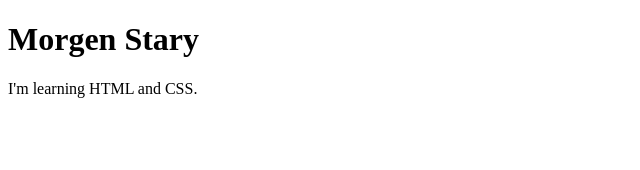
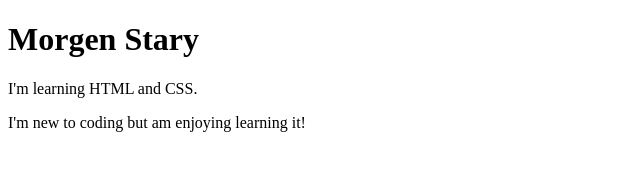
Before and after one commit to morgenstary/morgenstary.github.io, a plain HTML site: page index.html in a window 1280 px wide. Shown: the whole page, without its empty margins (0-640 px from the left). Drawn offline with Linux system fonts and the light colour scheme.

Commit message:
This is a change

```diff
--- a/index.html
+++ b/index.html
@@ -9,6 +9,7 @@
 <body>
     <h1>Morgen Stary</h1>
     <p>I'm learning HTML and CSS.</p>
+    <p>I'm new to coding but am enjoying learning it!</p>
 
 </body>
 </html>
```
